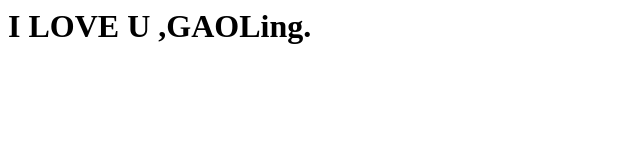
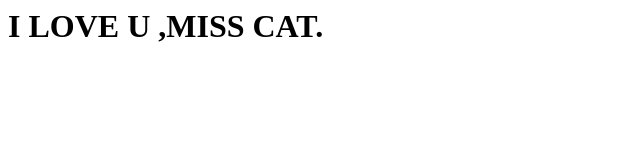
Before and after one commit to luojishan1/luojishan1.github.io, a plain HTML site: page index.html in a window 1280 px wide. Shown: the whole page, without its empty margins (0-640 px from the left). Drawn offline with Linux system fonts and the light colour scheme.

Commit message:
改名
改名

```diff
--- a/index.html
+++ b/index.html
@@ -1 +1 @@
-<h1> I LOVE U ,GAOLing. </h1>
+<h1> I LOVE U ,MISS CAT. </h1>
```
